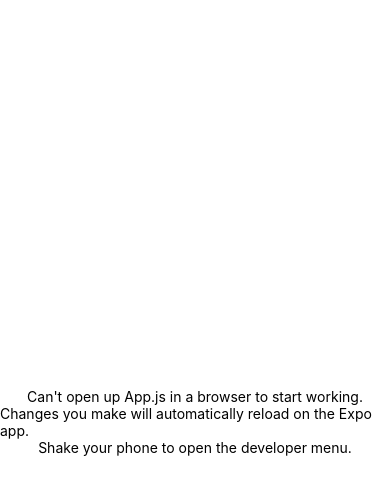
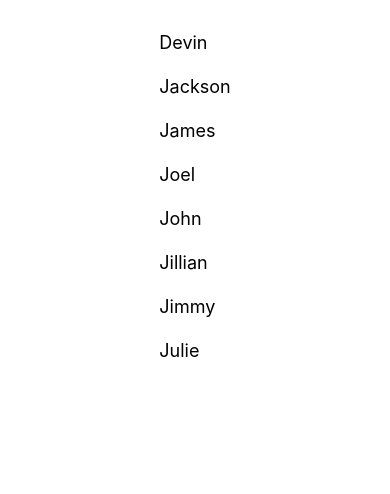
Before and after one commit to timofeysie/teretifolia, a React Native app: screen / in a window 390 px wide. Shown: the top 494 px of the page. Built offline with nearby package versions, Linux system fonts and the light colour scheme.

Commit message:
Added a basic flat list

```diff
--- a/App.js
+++ b/App.js
@@ -1,14 +1,14 @@
 import React from 'react';
 import { StyleSheet, Text, View } from 'react-native';
+import FlatListBasic from './FlatList/FlatListBasic';
 
 export default class App extends React.Component {
   render() {
     return (
       <View style={styles.container}>
-        <Text>Can't open up App.js in a browser to start working.</Text>
-        <Text>Changes you make will automatically reload on the Expo app.</Text>
-        <Text>Shake your phone to open the developer menu.</Text>
+        <FlatListBasic></FlatListBasic>
       </View>
+
     );
   }
 }
--- /dev/null
+++ b/FlatList/FlatListBasic.js
@@ -0,0 +1,39 @@
+import React, { Component } from 'react';
+import { AppRegistry, FlatList, StyleSheet, Text, View } from 'react-native';
+
+class FlatListBasics extends Component {
+  render() {
+    return (
+      <View style={styles.container}>
+
+        <FlatList
+          data={[
+            {key: 'Devin'},
+            {key: 'Jackson'},
+            {key: 'James'},
+            {key: 'Joel'},
+            {key: 'John'},
+            {key: 'Jillian'},
+            {key: 'Jimmy'},
+            {key: 'Julie'},
+          ]}
+          renderItem={({item}) => <Text style={styles.item}>{item.key}</Text>}
+        />
+      </View>
+    );
+  }
+}
+
+const styles = StyleSheet.create({
+  container: {
+   flex: 1,
+   paddingTop: 22
+  },
+  item: {
+    padding: 10,
+    fontSize: 18,
+    height: 44,
+  },
+})
+
+export default FlatListBasics;
```
Also changed, not shown: 1 other file (tests, documents, lock files or other folders).
